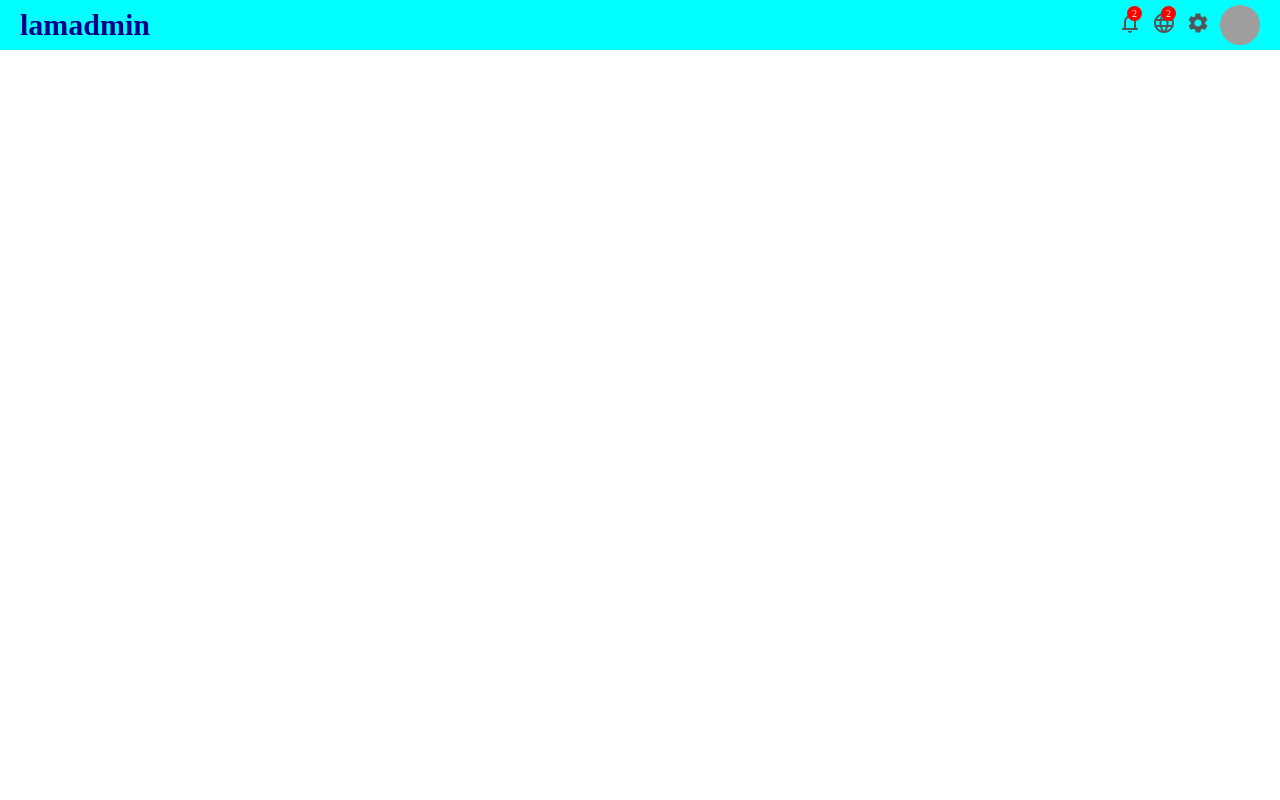
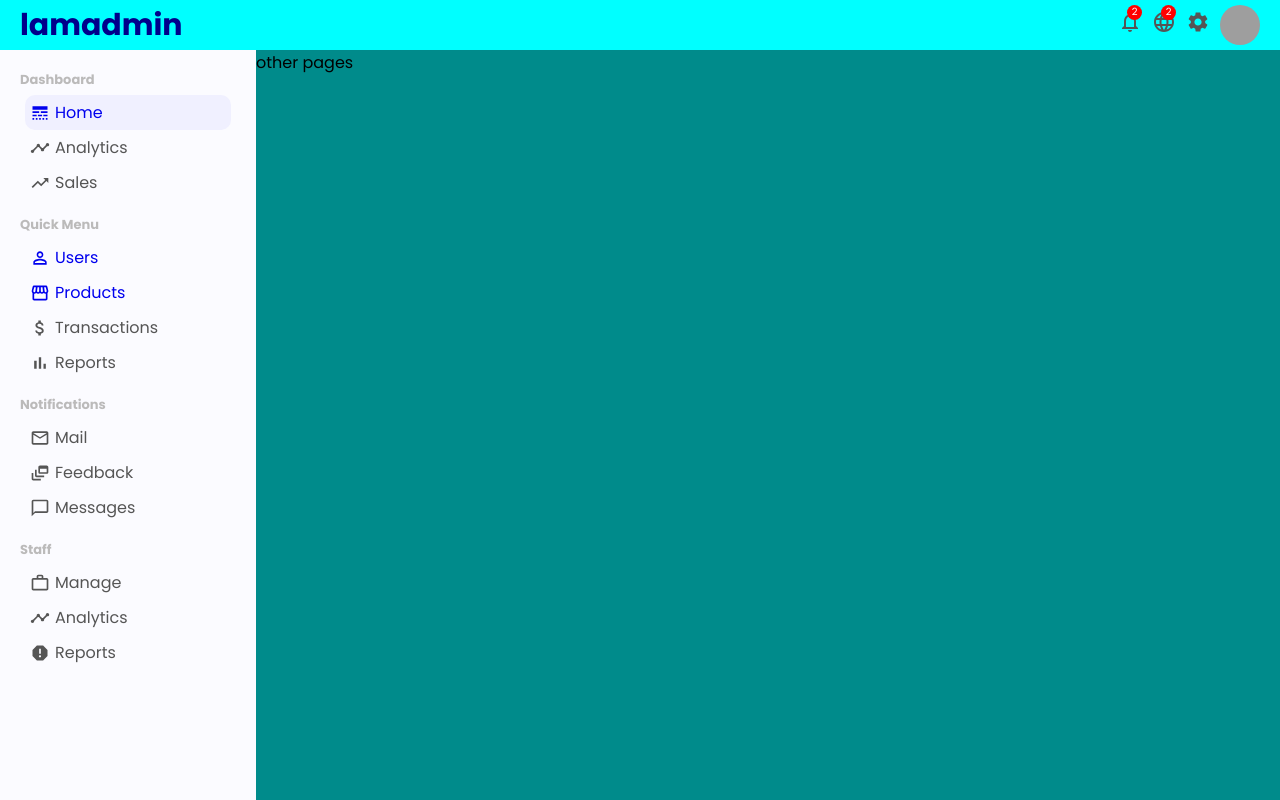
Before and after one commit to ebenofere/react-admin-dashboard, a React (Create React App) app: page /users in a window 1280 px wide. Built offline with nearby package versions, Linux system fonts and the light colour scheme; grey boxes are pictures that could not be loaded.

Commit message:
2. React sidebar menu component

```diff
--- a/src/App.css
+++ b/src/App.css
@@ -1,3 +1,16 @@
+@import url('https://fonts.googleapis.com/css2?family=Poppins:ital,wght@0,400;0,700;1,400;1,700&display=swap');
+
 * {
     margin: 0;
+    font-family: 'Poppins', sans-serif;
 }
+
+.container {
+    display: flex;
+    /* margin-top: 10px; */
+}
+
+.others {
+    flex: 4;
+    background-color: darkcyan;
+}
--- a/src/App.js
+++ b/src/App.js
@@ -1,12 +1,17 @@
 import React from "react";
 import { BrowserRouter as Router } from "react-router-dom";
 import Topbar from "./components/topbar/Topbar";
+import Sidebar from "./components/sidebar/Sidebar";
 import "./App.css";
 
 function App() {
   return (
     <Router>
       <Topbar />
+      <div className="container">
+        <Sidebar />
+        <div className="others">other pages</div>
+      </div>
     </Router>
   );
 }
--- /dev/null
+++ b/src/components/sidebar/Sidebar.jsx
@@ -0,0 +1,77 @@
+import { Link } from "react-router-dom"
+import './sidebar.css'
+import { LineStyle, Timeline, TrendingUp, PermIdentity, Storefront, AttachMoney, BarChart, MailOutline, DynamicFeed, ChatBubbleOutline, WorkOutline, Report } from "@material-ui/icons"
+
+export default function Sidebar() {
+    return (
+        <div className="sidebar">
+            <div className="sidebarWrapper">
+                <div className="sidebarMenu">
+                    <h3 className="sidebarTitle">Dashboard</h3>
+                    <ul className="sidebarList">
+                        <Link to='/' className="link">
+                            <li className="sidebarListItem active">
+                                <LineStyle className="sidebarIcon" /> Home
+                            </li>
+                        </Link>
+                        <li className="sidebarListItem">
+                            <Timeline className="sidebarIcon" /> Analytics
+                        </li>
+                        <li className="sidebarListItem">
+                            <TrendingUp className="sidebarIcon" /> Sales
+                        </li>
+                    </ul>
+                </div>
+                <div className="sidebarMenu">
+                    <h3 className="sidebarTitle">Quick Menu</h3>
+                    <ul className="sidebarList">
+                        <Link to='/users' className="link">
+                            <li className="sidebarListItem">
+                                <PermIdentity className="sidebarIcon" /> Users
+                            </li>
+                        </Link>
+                        <Link to='/products' className="link">
+                            <li className="sidebarListItem">
+                                <Storefront className="sidebarIcon" /> Products
+                            </li>
+                        </Link>
+                        <li className="sidebarListItem">
+                            <AttachMoney className="sidebarIcon" /> Transactions
+                        </li>
+                        <li className="sidebarListItem">
+                            <BarChart className="sidebarIcon" /> Reports
+                        </li>
+                    </ul>
+                </div>
+                <div className="sidebarMenu">
+                    <h3 className="sidebarTitle">Notifications</h3>
+                    <ul className="sidebarList">
+                        <li className="sidebarListItem">
+                            <MailOutline className="sidebarIcon" /> Mail
+                        </li>
+                        <li className="sidebarListItem">
+                            <DynamicFeed className="sidebarIcon" /> Feedback
+                        </li>
+                        <li className="sidebarListItem">
+                            <ChatBubbleOutline className="sidebarIcon" /> Messages
+                        </li>
+                    </ul>
+                </div>
+                <div className="sidebarMenu">
+                    <h3 className="sidebarTitle">Staff</h3>
+                    <ul className="sidebarList">
+                        <li className="sidebarListItem">
+                            <WorkOutline className="sidebarIcon" /> Manage
+                        </li>
+                        <li className="sidebarListItem">
+                            <Timeline className="sidebarIcon" /> Analytics
+                        </li>
+                        <li className="sidebarListItem">
+                            <Report className="sidebarIcon" /> Reports
+                        </li>
+                    </ul>
+                </div>
+            </div>
+        </div >
+    )
+}
--- /dev/null
+++ b/src/components/sidebar/sidebar.css
@@ -0,0 +1,47 @@
+.sidebar {
+    flex: 1;
+    background-color: rgb(251,251,255);
+    height: calc(100vh - 50px);
+    position: sticky;
+    top: 50px;
+}
+
+.sidebarWrapper {
+    color: #555;
+    padding: 20px;
+}
+
+.sidebarMenu {
+    margin-bottom: 10px;
+}
+
+.sidebarTitle {
+    font-size: 13px;
+    color: rgb(187,186, 186);
+}
+
+.sidebarList {
+    list-style: none;
+    padding: 5px;
+}
+
+.sidebarListItem {
+    padding: 5px;
+    cursor: pointer;
+    display: flex;
+    align-items: center;
+    border-radius: 10px;
+}
+
+.sidebarListItem.active, .sidebarListItem:hover {
+    background-color: rgb(240,240, 255);
+}
+
+.sidebarIcon {
+    margin-right: 5px;
+    font-size: 20px !important;
+}
+
+.link {
+    text-decoration: none;
+}
```
Also changed, not shown: src/components/practice.css (deleted, +0 -10 lines), src/components/practice.js (added).
